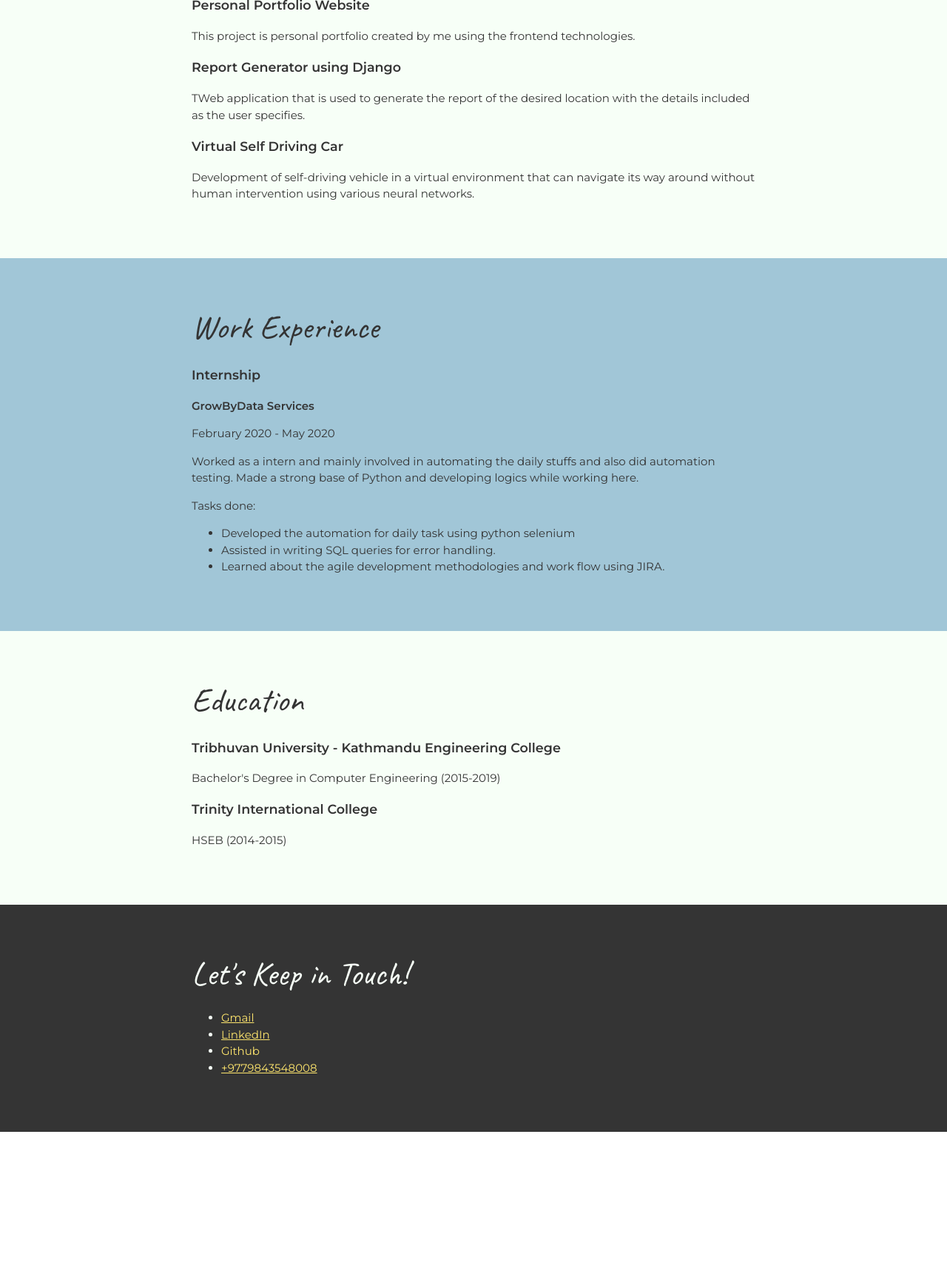
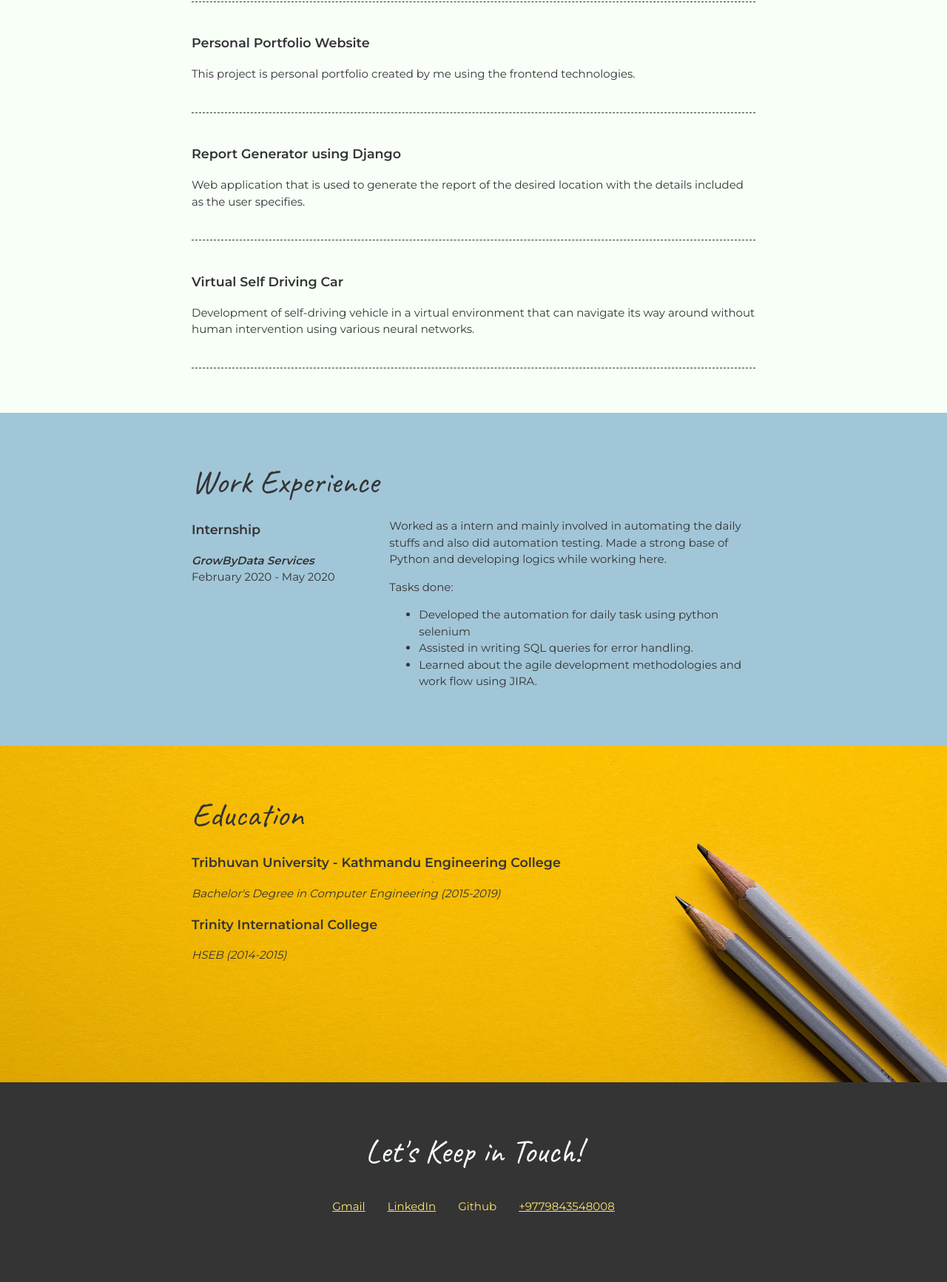
Before and after one commit to niranjandawadi/niranjandawadi.github.io, a plain HTML site: page index.html in a window 1280 px wide. Shown: the part 882-2615 px from the top of the page at 74% size. Before the commit the page ends 2412 px from the top, so only its background shows below. Drawn offline with Linux system fonts and the light colour scheme; no server answers.

Commit message:
next changes adding media query

```diff
--- a/css/styles.css
+++ b/css/styles.css
@@ -1,5 +1,12 @@
 /* Global Styles
 ----------------------------------------*/
+html {
+   box-sizing: border-box;
+}
+*, *:before, *:after{
+   box-sizing: inherit;
+}
+
 body {
    font-family: 'Montserrat', sans-serif;
    color: #343434;
@@ -19,6 +26,7 @@ a:hover {
 
 h1 {
    font-size: 80px;
+   line-height: 1;
 }
 
 h2 {
@@ -33,11 +41,20 @@ h1, h2 {
 
 .content-wrap {
    max-width: 800px;
-   width: 100%;
+   width: 85%;
    margin: 0 auto;
    padding: 60px 19px;
    box-sizing: border-box;
 }
+
+.item-details h3 + p {
+   font-style: italic;
+}
+
+.item-details h3 ~ p {
+   margin: 0;
+}
+
 
 
 
@@ -77,6 +94,11 @@ header {
    background: rgba(47, 48, 97, 70%)
 }
 
+.project-item {
+   border-bottom: 1px dashed #343434;
+   padding: 25px 0;
+}
+
 
 
 
@@ -92,7 +114,14 @@ header {
 ----------------------------------------*/
 
 .education {
-   background: #F7FFF7;
+   background-image: url(../images/joanna-kosinska-unsplash.jpg);
+   background-size: cover;
+   background-position: top right;
+   padding-bottom: 100px;
+}
+
+.education p {
+   width: 60%;
 }
 
 
@@ -106,3 +135,48 @@ footer {
    background: #343434;
    color: #F7FFF7;
 }
+
+.contact-list {
+   list-style-type: none;
+   padding: 0;
+}
+
+.contact-list a {
+   padding: 15px;
+   display: inline-block;
+}
+
+/* Responsive Styles
+----------------------------------------*/
+
+@media screen and (min-width: 750px){
+   footer {
+      text-align: center;
+   }
+   .job-item {
+      display: grid;
+      grid-template-columns: 1fr 2fr;
+      column-gap: 20px;
+   }
+   .contact-list {
+      display: flex;
+      justify-content: center;
+   }
+}
+
+@media screen and (max-width: 749px){
+   h1 {
+      font-size: 75px;
+      line-height: 0.9;
+      margin-bottom: 20px;
+   }
+
+   h2 {
+      line-height: 1;
+   }
+
+   .contact-list a{
+      padding: 5px;
+   }
+
+}
--- a/index.html
+++ b/index.html
@@ -44,19 +44,24 @@
         <h2>Featured Projects</h2>
 
         <!-- Copy the whole <section> block to add more projects. -->
-        <section>
+          <section class="project-item">
             <h3>Word Counter</h3>
             <p>This project is made in python django which is used to count the total number of words present in the
-            sentence or the paragraph. </p>
-          <!--<a id="wordCounter">Word Counter</a>-->
-          <div id="projects"></div>
+              sentence or  the paragraph. </p>
+          </section>
+
+          <section class="project-item">
             <h3>Personal Portfolio Website</h3>
             <p>This project is personal portfolio created by me using the frontend technologies.</p>
+          </section>
 
+          <section class="project-item">
             <h3>Report Generator using Django</h3>
-          <p>TWeb application that is used to generate the report of the desired location with the details included as
+            <p>Web application that is used to generate the report of the desired location with the details included as
               the user specifies.</p>
+          </section>
 
+          <section class="project-item">
             <h3>Virtual Self Driving Car</h3>
             <p>Development of self-driving vehicle in a virtual environment that can navigate its way around without human
             intervention using various neural networks.</p>
@@ -66,16 +71,19 @@
     </section>
 
     <!-- ***********************  WORK EXPERIENCE  *********************** -->
-    <section class="work-experience">
-      <div class="content-wrap">
+    <section class="work-experience ">
+      <div class="content-wrap item-details">
         <h2>Work Experience</h2>
 
 
         <!-- Copy this whole <section> block to add more jobs. -->
-        <section>
+        <section class="job-item">
+          <div class="job-detais">
             <h3>Internship</h3>
             <p><strong>GrowByData Services</strong></p>
             <p>February 2020 - May 2020</p>
+          </div>
+          <div class="job-summary">
             <p>Worked as a intern and mainly involved in automating the daily stuffs and also did automation testing. Made
               a strong base of Python and developing logics while working here.</p>
             <p>Tasks done:</p>
@@ -84,6 +92,8 @@
               <li>Assisted in writing SQL queries for error handling.</li>
               <li>Learned about the agile development methodologies and work flow using JIRA.</li>
             </ul>
+          </div>
+
         </section>
         <!-- End of Job block. -->
       </div>
@@ -91,7 +101,7 @@
 
     <!-- ******************  EDUCATION & CERTIFICATIONS ****************** -->
     <section class="education">
-      <div class="content-wrap">
+      <div class="content-wrap item-details">
         <h2>Education</h2>
 
         <!-- Copy this whole <section> block to add more schools. -->
@@ -111,7 +121,7 @@
         <h2>Let's Keep in Touch!</h2>
 
         <!-- Social media and contact links. Add or remove any networks. -->
-        <ul>
+        <ul class="contact-list">
           <li><a href="mailto:niranjan.dawadi54@gmail.com">Gmail</a></li>
           <li><a href="https://www.linkedin.com/in/niranjan-dawadi-41b528113/" target="_blank">LinkedIn</a></li>
           <li><a id="gitHubLink" target="_blank">Github</a> </li>
```
Lines whose indentation alone changed are shown as unchanged.
